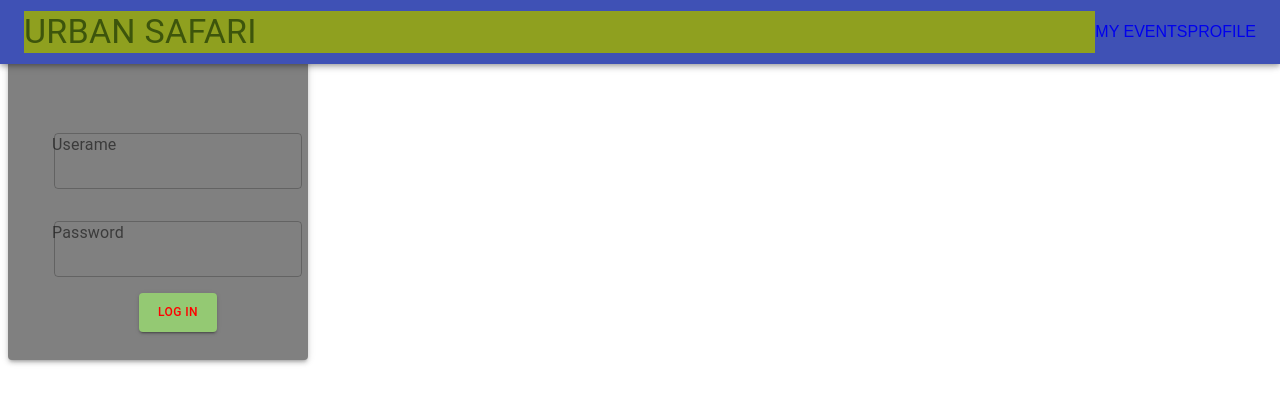
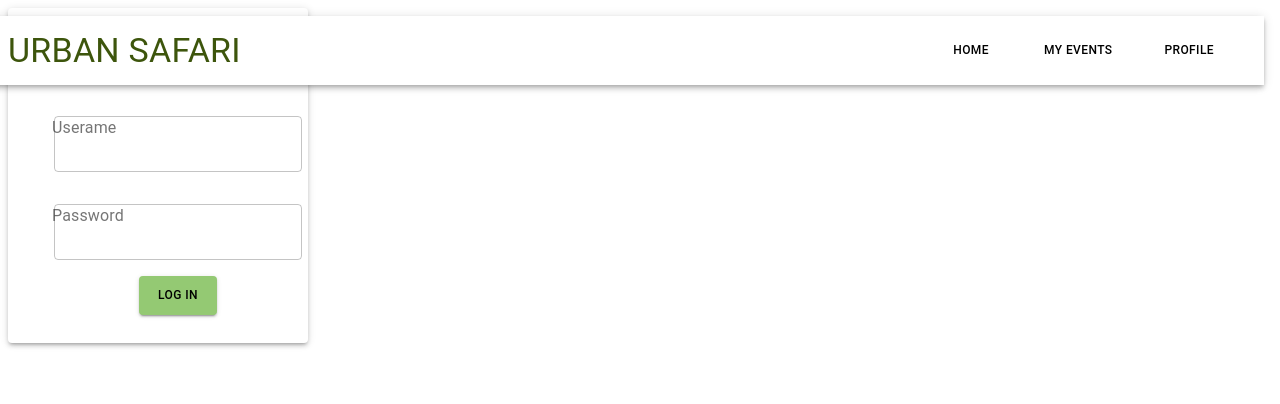
Before and after one commit to FSA2204-ATeam/Capstone-Project, a React app: page /login in a window 1280 px wide. Shown: the top 404 px of the page. Built offline with nearby package versions, Linux system fonts and the light colour scheme; no server answers.

Commit message:
group changes for beta-testing

```diff
--- a/client/components/Navbar.js
+++ b/client/components/Navbar.js
@@ -6,20 +6,63 @@ import Toolbar from '@material-ui/core/Toolbar';
 import Typography from '@material-ui/core/Typography';
 import InputBase from '@material-ui/core/InputBase';
 import SearchIcon from '@material-ui/icons/Search';
+import Button from '@material-ui/core/Button';
 import { useNavStyles } from '../theme';
 import { Link } from 'react-router-dom';
 
 const Navbar = () => {
   const classes = useNavStyles();
   return (
-    <div className={classes.root}>
-      <AppBar position="fixed">
+    <div>
+      <AppBar
+        style={{
+          backgroundColor: '#FFFFFF',
+          display: 'flex',
+          justifyContent: 'space-around',
+          margin: '1rem',
+        }}
+        className={{ padding: '10px', marginLeft: '1rem' }}
+        position="fixed"
+      >
         <Toolbar>
           <Typography className={classes.title} variant="h4" noWrap>
             URBAN SAFARI
           </Typography>
-          <Link to="/events/myevents">MY EVENTS</Link>
-          <Link to="/profile">PROFILE</Link>
+          <Button
+            href="/home"
+            style={{
+              margin: '15px',
+              display: 'flex',
+              background: '#FFFFFF',
+              fontColor: '#000000',
+            }}
+          >
+            HOME
+          </Button>
+
+          <Button
+            href="/events/myevents"
+            style={{
+              margin: '15px',
+              display: 'flex',
+              background: '#FFFFFF',
+              fontColor: '#000000',
+            }}
+          >
+            MY EVENTS
+          </Button>
+
+          <Button
+            href="/profile"
+            style={{
+              margin: '15px',
+              display: 'flex',
+              background: '#FFFFFF',
+              fontColor: '#000000',
+            }}
+          >
+            PROFILE
+          </Button>
         </Toolbar>
       </AppBar>
     </div>
--- a/client/components/PopUpWindowLogged.js
+++ b/client/components/PopUpWindowLogged.js
@@ -52,7 +52,7 @@ const PopUpWindowCardLogged = () => {
       elevation={3}
       className={classes.p}
       variant="elevation"
-      style={{ background: '#808080' }}
+      style={{ background: '#FFFFFF' }}
     >
       <CardContent>
         <CardHeader
--- a/client/components/PopUpWindowLogin.js
+++ b/client/components/PopUpWindowLogin.js
@@ -1,23 +1,34 @@
-import React, { useState, useEffect } from "react";
-import Grid from "@material-ui/core/Grid";
-import TextField from "@material-ui/core/TextField";
-import FormControlLabel from "@material-ui/core/FormControlLabel";
-import FormControl from "@material-ui/core/FormControl";
-import FormLabel from "@material-ui/core/FormLabel";
-import RadioGroup from "@material-ui/core/RadioGroup";
-import Radio from "@material-ui/core/Radio";
-import Select from "@material-ui/core/Select";
-import MenuItem from "@material-ui/core/MenuItem";
-import Slider from "@material-ui/core/Slider";
-import Button from "@material-ui/core/Button";
+import React, { useState, useEffect } from 'react';
+import Grid from '@material-ui/core/Grid';
+import TextField from '@material-ui/core/TextField';
+import FormControlLabel from '@material-ui/core/FormControlLabel';
+import FormControl from '@material-ui/core/FormControl';
+import FormLabel from '@material-ui/core/FormLabel';
+import RadioGroup from '@material-ui/core/RadioGroup';
+import Radio from '@material-ui/core/Radio';
+import Select from '@material-ui/core/Select';
+import MenuItem from '@material-ui/core/MenuItem';
+import Slider from '@material-ui/core/Slider';
+import Button from '@material-ui/core/Button';
 import { authenticate } from '../store';
-import { useDispatch } from "react-redux";
-import { useFrontEndStyles } from "../theme";
-import { Card, Box, CardMedia, CardContent, CardHeader, CardActions, Typography, IconButton, Tooltip, Container } from "@material-ui/core";
+import { useDispatch } from 'react-redux';
+import { useFrontEndStyles } from '../theme';
+import {
+  Card,
+  Box,
+  CardMedia,
+  CardContent,
+  CardHeader,
+  CardActions,
+  Typography,
+  IconButton,
+  Tooltip,
+  Container,
+} from '@material-ui/core';
 
 const defaultValues = {
-  username: "",
-  password: ""
+  username: '',
+  password: '',
 };
 
 const PopUpWindowLogin = () => {
@@ -36,12 +47,20 @@ const PopUpWindowLogin = () => {
 
   const handleSubmit = (event) => {
     event.preventDefault();
-    dispatch(authenticate(formValues, 'login'))
+    dispatch(authenticate(formValues, 'login'));
     console.log(event);
   };
 
   return (
-    <Card xs={12} md={6} lg={3} elevation={3} className={classes.p} variant="elevation" style={{background: "#808080"}} >
+    <Card
+      xs={12}
+      md={6}
+      lg={3}
+      elevation={3}
+      className={classes.p}
+      variant="elevation"
+      style={{ background: '#FFFFFF' }}
+    >
       <CardContent>
         <CardHeader align="center" />
       </CardContent>
@@ -70,7 +89,11 @@ const PopUpWindowLogin = () => {
                 onChange={handleChange}
               />
             </Grid>
-        <Button variant="contained" type="submit" style={{background: "#94C973"}} >
+            <Button
+              variant="contained"
+              type="submit"
+              style={{ background: '#94C973' }}
+            >
               Log in
             </Button>
           </Grid>
--- a/client/theme.js
+++ b/client/theme.js
@@ -1,19 +1,18 @@
-import { createTheme } from "@material-ui/core/styles";
-import {
-  amber,
-} from "@material-ui/core/colors";
-import { makeStyles } from "@material-ui/core/styles";
+import { createTheme } from '@material-ui/core/styles';
+import { amber } from '@material-ui/core/colors';
+import { makeStyles } from '@material-ui/core/styles';
+import { white } from '@material-ui/core/styles';
 
 const theme = createTheme({
   components: {
     MuiTypography: {
       root: {
-        fontFamily: "Emilys Candy",
+        fontFamily: 'Emilys Candy',
       },
       variants: [
         {
           props: {
-            variant: "body2",
+            variant: 'body2',
           },
           style: {
             fontSize: 11,
@@ -21,7 +20,7 @@ const theme = createTheme({
         },
         {
           props: {
-            variant: "button",
+            variant: 'button',
           },
           style: {
             fontSize: 9,
@@ -29,7 +28,7 @@ const theme = createTheme({
         },
         {
           props: {
-            variant: "body1",
+            variant: 'body1',
           },
           style: {
             fontSize: 25,
@@ -40,65 +39,65 @@ const theme = createTheme({
   },
   palette: {
     primary: {
-      main: "#F5DADF",
+      main: '#F5DADF',
     },
 
     secondary: {
-      main: "#000000",
+      main: '#000000',
       contrastText: amber[900],
     },
   },
 });
 
-theme.overrides = {
-  MuiButton: {
-    root: {
-      borderRadius: 15,
-      textTransform: "none",
-      fontSize: 20,
-      fontFamily: "Emilys Candy",
-    },
-    containedPrimary: {
-      "&:hover": {
-        backgroundColor: theme.palette.secondary.main,
-        color: theme.palette.primary.dark,
-      },
-    },
-    containedSecondary: {
-      fontWeight: 700,
-    },
-  },
-};
+// theme.overrides = {
+//   MuiButton: {
+//     root: {
+//       borderRadius: 15,
+//       textTransform: 'none',
+//       fontSize: 20,
+//       fontFamily: 'Emilys Candy',
+//     },
+//     containedPrimary: {
+//       '&:hover': {
+//         backgroundColor: theme.palette.secondary.main,
+//         color: theme.palette.primary.dark,
+//       },
+//     },
+//     containedSecondary: {
+//       fontWeight: 700,
+//     },
+//   },
+// };
 
 export const useFrontEndStyles = makeStyles((theme) => ({
   root: {
-    display: "flex grow",
-    maxHeight: "100%",
-    minHeight: "100%",
+    display: 'flex grow',
+    maxHeight: '100%',
+    minHeight: '100%',
     maxWidth: 300,
     minWidth: 200,
-    color: "#808080",
+    color: '#808080',
   },
   p: {
-    display: "flex grow",
-    maxHeight: "100%",
-    minHeight: "100%",
+    display: 'flex grow',
+    maxHeight: '100%',
+    minHeight: '100%',
     maxWidth: 300,
     minWidth: 200,
-    color: "#808080",
+    color: '#808080',
     fontSize: 20,
-    fontFamily: "Arial",
+    fontFamily: 'Arial',
   },
   h4: {
-    textAlign: "center",
-    display: "flex grow",
-    maxHeight: "100%",
-    minHeight: "100%",
+    textAlign: 'center',
+    display: 'flex grow',
+    maxHeight: '100%',
+    minHeight: '100%',
     maxWidth: 500,
     minWidth: 200,
-    color: "#000000",
+    color: '#000000',
     fontSize: 20,
-    fontFamily: "Arial",
+    fontFamily: 'Arial',
   },
 }));
 
@@ -106,20 +105,20 @@ export const useNavStyles = makeStyles((theme) => ({
   root: {
     flexGrow: 4,
     marginBottom: 25,
-    backgroundColor: "#8FA01F"
+    backgroundColor: '#FFFFFF',
   },
   menuButton: {
     marginRight: theme.spacing(2),
   },
   title: {
     flexGrow: 1,
-    display: "none",
-    [theme.breakpoints.up("sm")]: {
-      display: "block",
+    display: 'none',
+    [theme.breakpoints.up('sm')]: {
+      display: 'block',
     },
-    color: "#3D550C",
-    backgroundColor: "#8FA01F"
-  }
+    color: '#3D550C',
+    backgroundColor: '#FFFFFF',
+  },
 }));
 
 export default theme;
--- a/public/style.css
+++ b/public/style.css
@@ -13,6 +13,7 @@ label {
 nav a {
   display: inline-block;
   margin: 1em;
+  color: white;
 }
 
 form div {
@@ -77,7 +78,7 @@ label {
 span {
   font-size: 12px;
   padding: 3px;
-  color: red;
+  color: black;
   display: none;
 }
 
```
Also changed, not shown: client/components/Home.js (+66 -63 lines), client/components/PopUpWindowSignUp.js (+52 -24 lines), client/store/usersEvents.js (+15 -14 lines), 1 other file (tests, documents, lock files or other folders). Lines whose indentation alone changed are shown as unchanged.
